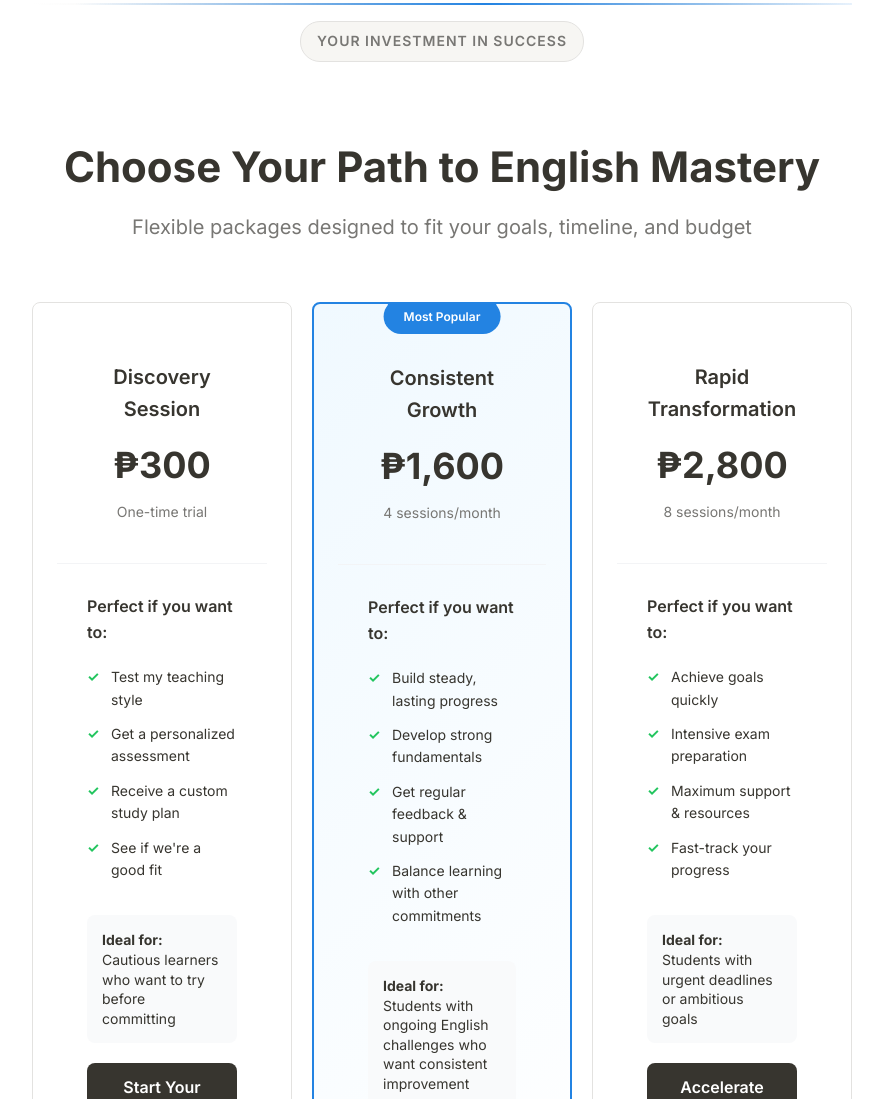
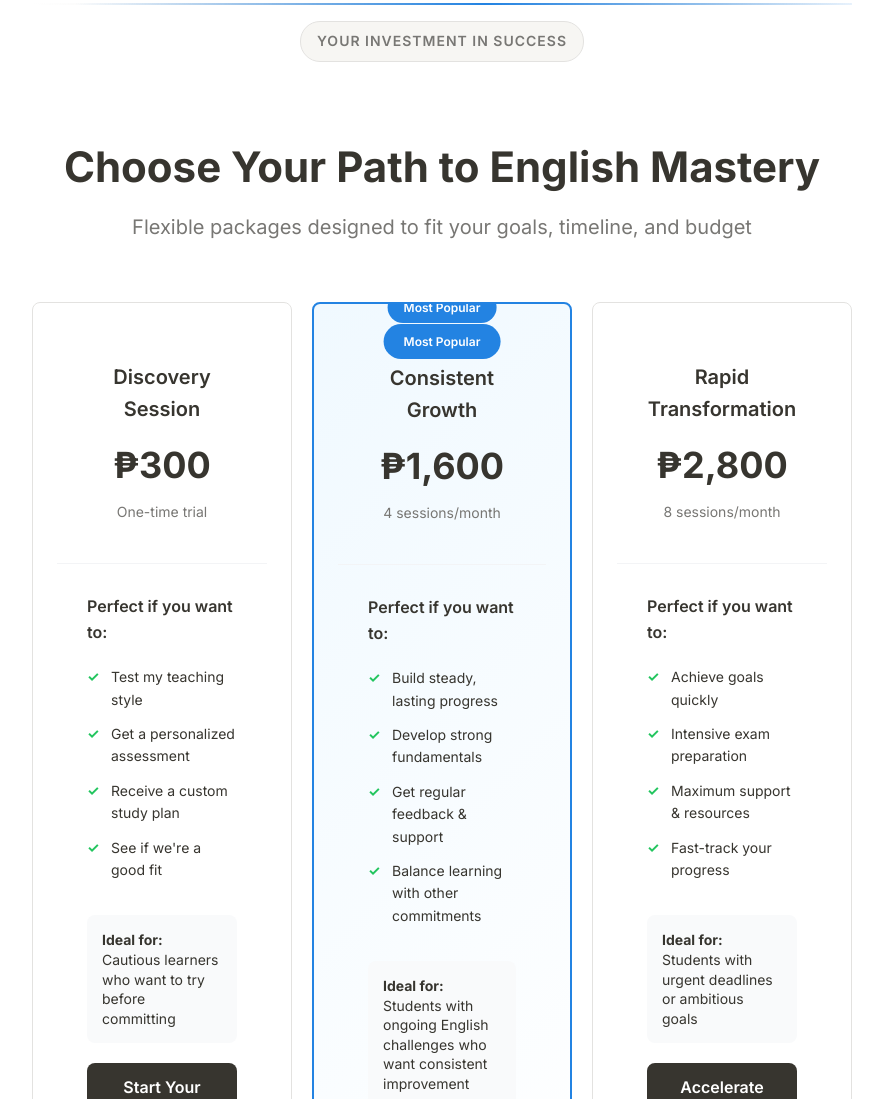
Before and after one commit to izmecharr/online-tutor-portfolio, a plain HTML site: page index.html in a window 1280 px wide. Shown: the part 6036-7135 px from the top of the page, without its empty margins (198-1081 px from the left). Drawn offline with Linux system fonts and the light colour scheme.

Commit message:
[NOT FIXED] Fix: overlap pricing-badge to border

```diff
--- a/styles.css
+++ b/styles.css
@@ -495,7 +495,7 @@ body {
 
 .pricing-badge {
     position: absolute;
-    top: -5px;
+    top: 20px;
     left: 50%;
     transform: translateX(-50%);
     background: #2383e2;
```
